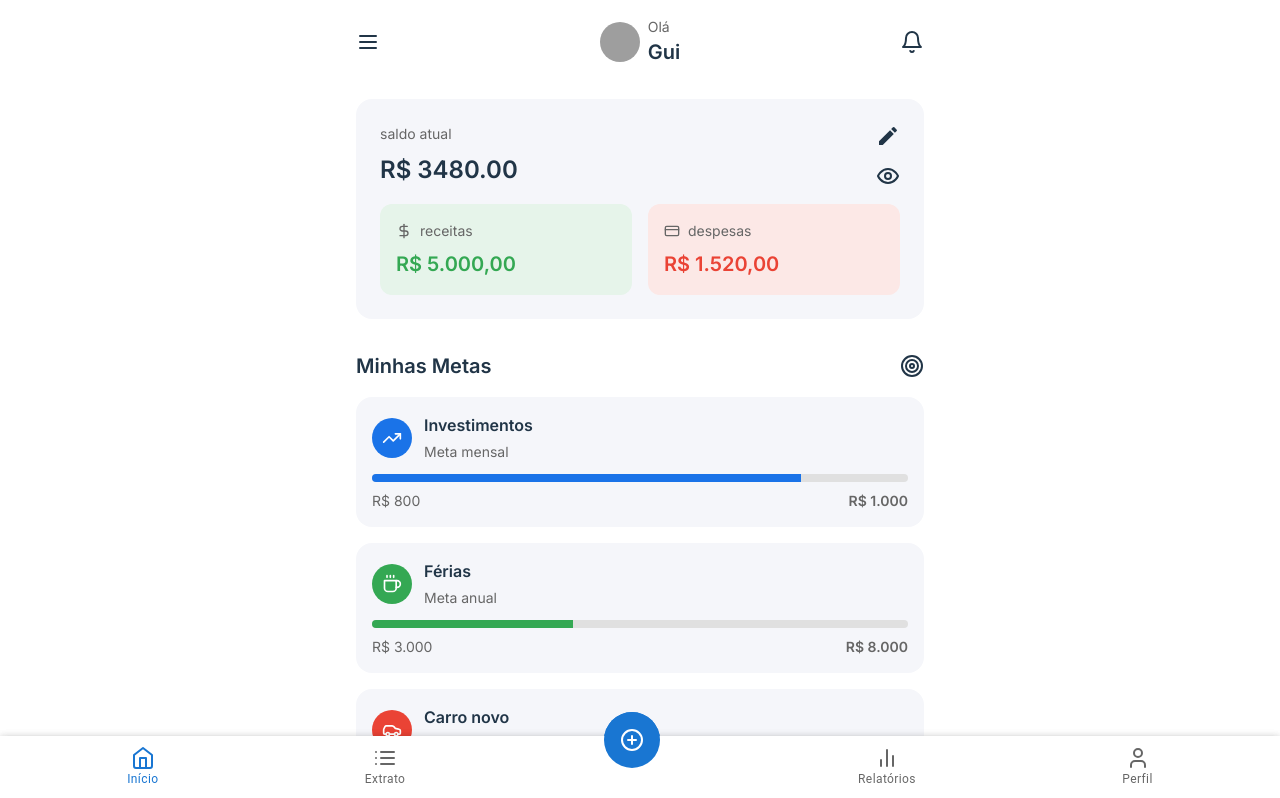
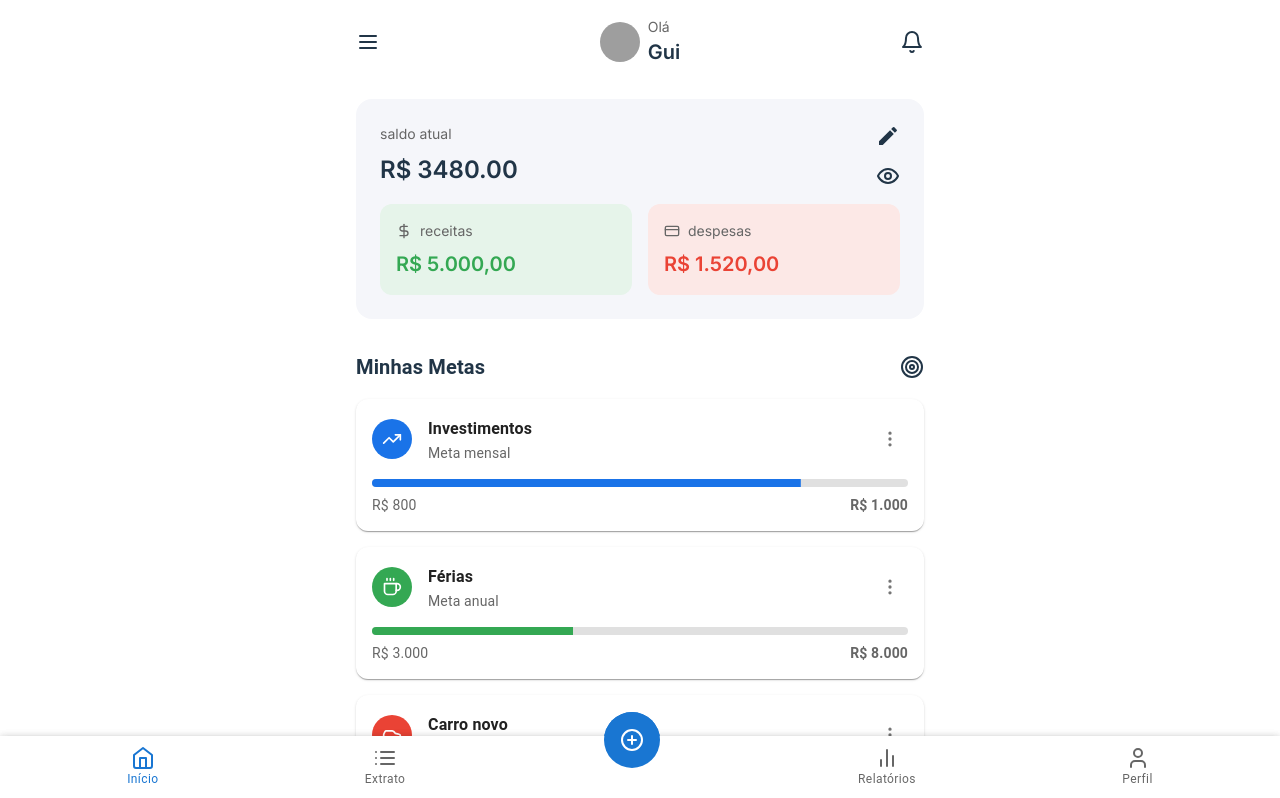
Before and after one commit to Guisandroni/bagcoin, a React (Vite) app: page / in a window 1280 px wide. Shown: the top 798 px of the page. Built offline with nearby package versions, Linux system fonts and the light colour scheme; grey boxes are pictures that could not be loaded.

Commit message:
createMenuMeta

```diff
--- a/src/components/GoalsSection.tsx
+++ b/src/components/GoalsSection.tsx
@@ -1,104 +1,48 @@
-import styled from 'styled-components';
-import { Target, TrendingUp, Coffee, Car, Home } from 'lucide-react';
 
-const Container = styled.div`
-  padding: 1rem;
-`;
+import { useState } from 'react'
+import {
+  Box,
+  Card,
+  Typography,
+  IconButton,
+  LinearProgress,
+  Dialog,
+  DialogTitle,
+  DialogContent,
+  DialogActions,
+  Button,
+  TextField,
+  Menu,
+  MenuItem,
+  styled
+} from '@mui/material'
+import { Target, TrendingUp, Coffee, Car, Home, MoreVertical, Edit2, Plus } from 'lucide-react'
 
-const Header = styled.div`
-  display: flex;
-  justify-content: space-between;
-  align-items: center;
-  margin-bottom: 1rem;
+const IconWrapper = styled(Box, {
+  shouldForwardProp: (prop) => prop !== 'color',
+})<{ color: string }>(({ color }) => ({
+  width: 40,
+  height: 40,
+  borderRadius: '50%',
+  display: 'flex',
+  alignItems: 'center',
+  justifyContent: 'center',
+  backgroundColor: color,
+  color: 'white',
+}))
 
-  h2 {
-    font-size: 1.25rem;
-    font-weight: 600;
-  }
-`;
+interface Goal {
+  id: number
+  title: string
+  description: string
+  current: number
+  target: number
+  icon: any
+  color: string
+}
 
-const GoalCard = styled.div`
-  background: #f5f6fa;
-  border-radius: 1rem;
-  padding: 1rem;
-  margin-bottom: 1rem;
-`;
-
-const GoalHeader = styled.div`
-  display: flex;
-  align-items: center;
-  gap: 0.75rem;
-  margin-bottom: 0.75rem;
-`;
-
-const IconWrapper = styled.div<{ color: string }>`
-  width: 40px;
-  height: 40px;
-  border-radius: 50%;
-  display: flex;
-  align-items: center;
-  justify-content: center;
-  background: ${props => props.color};
-  color: white;
-`;
-
-const GoalInfo = styled.div`
-  flex: 1;
-
-  h3 {
-    font-size: 1rem;
-    font-weight: 600;
-    margin-bottom: 0.25rem;
-  }
-
-  p {
-    font-size: 0.875rem;
-    color: #666;
-  }
-`;
-
-const ProgressBar = styled.div`
-  height: 8px;
-  background: #e0e0e0;
-  border-radius: 4px;
-  margin: 0.5rem 0;
-  overflow: hidden;
-`;
-
-const Progress = styled.div<{ width: number; color: string }>`
-  height: 100%;
-  width: ${props => props.width}%;
-  background: ${props => props.color};
-  transition: width 0.3s ease;
-`;
-
-const GoalAmount = styled.div`
-  display: flex;
-  justify-content: space-between;
-  font-size: 0.875rem;
-  color: #666;
-
-  span:last-child {
-    font-weight: 600;
-  }
-`;
-
-const AddGoalButton = styled.button`
-  width: 100%;
-  padding: 1rem;
-  border: 2px dashed #1a73e8;
-  border-radius: 1rem;
-  background: none;
-  color: #1a73e8;
-  font-weight: 600;
-  display: flex;
-  align-items: center;
-  justify-content: center;
-  gap: 0.5rem;
-`;
-
-const GoalsSection = () => {
-  const goals = [
+export default function GoalsSection() {
+  const [goals, setGoals] = useState<Goal[]>([
     {
       id: 1,
       title: 'Investimentos',
@@ -126,47 +70,177 @@ const GoalsSection = () => {
       icon: Car,
       color: '#ea4335'
     }
-  ];
+  ])
+
+  const [editDialogOpen, setEditDialogOpen] = useState(false)
+  const [selectedGoal, setSelectedGoal] = useState<Goal | null>(null)
+  const [editValue, setEditValue] = useState('')
+  const [anchorEl, setAnchorEl] = useState<null | HTMLElement>(null)
+  const [addValueDialogOpen, setAddValueDialogOpen] = useState(false)
+  const [additionalValue, setAdditionalValue] = useState('')
+
+  const handleMenuClick = (event: React.MouseEvent<HTMLElement>, goal: Goal) => {
+    setAnchorEl(event.currentTarget)
+    setSelectedGoal(goal)
+  }
+
+  const handleMenuClose = () => {
+    setAnchorEl(null)
+  }
+
+  const handleEditClick = () => {
+    if (selectedGoal) {
+      setEditValue(selectedGoal.target.toString())
+      setEditDialogOpen(true)
+    }
+    handleMenuClose()
+  }
+
+  const handleAddValueClick = () => {
+    setAddValueDialogOpen(true)
+    handleMenuClose()
+  }
+
+  const handleSaveEdit = () => {
+    if (selectedGoal) {
+      const newGoals = goals.map(goal =>
+        goal.id === selectedGoal.id
+          ? { ...goal, target: Number(editValue) }
+          : goal
+      )
+      setGoals(newGoals)
+    }
+    setEditDialogOpen(false)
+  }
+
+  const handleSaveAddValue = () => {
+    if (selectedGoal) {
+      const newGoals = goals.map(goal =>
+        goal.id === selectedGoal.id
+          ? { ...goal, current: goal.current + Number(additionalValue) }
+          : goal
+      )
+      setGoals(newGoals)
+    }
+    setAddValueDialogOpen(false)
+    setAdditionalValue('')
+  }
 
   return (
-    <Container>
-      <Header>
-        <h2>Minhas Metas</h2>
+    <Box sx={{ p: 2 }}>
+      <Box sx={{ display: 'flex', justifyContent: 'space-between', alignItems: 'center', mb: 2 }}>
+        <Typography variant="h6" fontWeight="600">
+          Minhas Metas
+        </Typography>
         <Target size={24} />
-      </Header>
+      </Box>
 
       {goals.map(goal => (
-        <GoalCard key={goal.id}>
-          <GoalHeader>
+        <Card key={goal.id} sx={{ mb: 2, p: 2, borderRadius: 3 }}>
+          <Box sx={{ display: 'flex', alignItems: 'center', mb: 2 }}>
             <IconWrapper color={goal.color}>
               <goal.icon size={20} />
             </IconWrapper>
-            <GoalInfo>
-              <h3>{goal.title}</h3>
-              <p>{goal.description}</p>
-            </GoalInfo>
-          </GoalHeader>
+            <Box sx={{ flex: 1, ml: 2 }}>
+              <Typography variant="subtitle1" fontWeight="600">
+                {goal.title}
+              </Typography>
+              <Typography variant="body2" color="text.secondary">
+                {goal.description}
+              </Typography>
+            </Box>
+            <IconButton onClick={(e) => handleMenuClick(e, goal)}>
+              <MoreVertical size={20} />
+            </IconButton>
+          </Box>
 
-          <ProgressBar>
-            <Progress
-              width={(goal.current / goal.target) * 100}
-              color={goal.color}
-            />
-          </ProgressBar>
+          <LinearProgress
+            variant="determinate"
+            value={(goal.current / goal.target) * 100}
+            sx={{
+              height: 8,
+              borderRadius: 4,
+              bgcolor: '#e0e0e0',
+              mb: 1,
+              '& .MuiLinearProgress-bar': {
+                bgcolor: goal.color,
+              },
+            }}
+          />
 
-          <GoalAmount>
-            <span>R$ {goal.current.toLocaleString('pt-BR')}</span>
-            <span>R$ {goal.target.toLocaleString('pt-BR')}</span>
-          </GoalAmount>
-        </GoalCard>
+          <Box sx={{ display: 'flex', justifyContent: 'space-between', color: 'text.secondary' }}>
+            <Typography variant="body2">
+              R$ {goal.current.toLocaleString('pt-BR')}
+            </Typography>
+            <Typography variant="body2" fontWeight="600">
+              R$ {goal.target.toLocaleString('pt-BR')}
+            </Typography>
+          </Box>
+        </Card>
       ))}
 
-      {/* <AddGoalButton>
-        <Target size={20} />
-        Adicionar nova meta
-      </AddGoalButton> */}
-    </Container>
-  );
-};
+      <Menu
+        anchorEl={anchorEl}
+        open={Boolean(anchorEl)}
+        onClose={handleMenuClose}
+      >
+        <MenuItem onClick={handleEditClick}>
+          <Edit2 size={16} style={{ marginRight: 8 }} />
+          Editar meta
+        </MenuItem>
+        <MenuItem onClick={handleAddValueClick}>
+          <Plus size={16} style={{ marginRight: 8 }} />
+          Adicionar valor
+        </MenuItem>
+      </Menu>
 
-export default GoalsSection;
+      <Dialog open={editDialogOpen} onClose={() => setEditDialogOpen(false)}>
+        <DialogTitle>Editar Meta</DialogTitle>
+        <DialogContent>
+          <TextField
+            autoFocus
+            margin="dense"
+            label="Valor da meta"
+            type="number"
+            fullWidth
+            value={editValue}
+            onChange={(e) => setEditValue(e.target.value)}
+            InputProps={{
+              startAdornment: <Typography sx={{ mr: 1 }}>R$</Typography>,
+            }}
+          />
+        </DialogContent>
+        <DialogActions>
+          <Button onClick={() => setEditDialogOpen(false)}>Cancelar</Button>
+          <Button onClick={handleSaveEdit} variant="contained">
+            Salvar
+          </Button>
+        </DialogActions>
+      </Dialog>
+
+      <Dialog open={addValueDialogOpen} onClose={() => setAddValueDialogOpen(false)}>
+        <DialogTitle>Adicionar Valor</DialogTitle>
+        <DialogContent>
+          <TextField
+            autoFocus
+            margin="dense"
+            label="Valor a adicionar"
+            type="number"
+            fullWidth
+            value={additionalValue}
+            onChange={(e) => setAdditionalValue(e.target.value)}
+            InputProps={{
+              startAdornment: <Typography sx={{ mr: 1 }}>R$</Typography>,
+            }}
+          />
+        </DialogContent>
+        <DialogActions>
+          <Button onClick={() => setAddValueDialogOpen(false)}>Cancelar</Button>
+          <Button onClick={handleSaveAddValue} variant="contained">
+            Salvar
+          </Button>
+        </DialogActions>
+      </Dialog>
+    </Box>
+  )
+}
```
